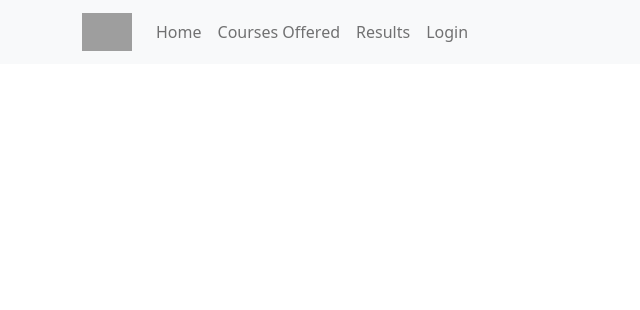
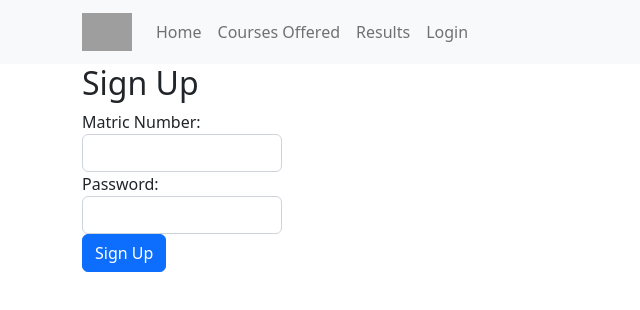
Before and after one commit to O-Hub-Nigeria/Personal-Student-Result-Center, a React (Create React App) app: page /signup in a window 1280 px wide. Shown: the top 310 px of the page, without its empty margins (0-640 px from the left). Built offline with nearby package versions, Linux system fonts and the light colour scheme; grey boxes are pictures that could not be loaded.

Commit message:
Update login and signup pages

```diff
--- a/src/App.js
+++ b/src/App.js
@@ -8,6 +8,7 @@ import './App.css';
 import ResultPage from './ResultPage';
 import CourseOfferedPage from './CourseOfferedPage';
 import LoginPage from './LoginPage';
+import SignupPage from './SignupPage';
 import HomePage from './HomePage';
 
 
@@ -73,7 +74,42 @@ function App() {
         }
     };
     const navigate = useNavigate();
+    const handleSignUp = async (matricNumber, password, setLoginStatus) => {
+        try {
+            // Get the Firestore instance
+            const firestore = getFirestore();
 
+            // Define the collection references
+            const studentsCollectionRef = collection(firestore, 'students');
+
+
+            // Get the document reference for the provided matric number
+            const docRef = doc(studentsCollectionRef, matricNumber);
+
+            // Check if the document exists
+            const docSnapshot = await getDoc(docRef);
+
+            if (docSnapshot.exists()) {
+                setLoginStatus('Account with this matric number already exists');
+            } else {
+                // No document found, create a new document for the student
+                const newStudent = {
+                    matricNumber: matricNumber,
+                    password: password,
+                    courses: [],
+                };
+
+                // Create a new document with the student's details
+                await setDoc(docRef, newStudent);
+                setLoginStatus('Account created successfully');
+
+                // Clear the matricNumber and password after creating the document
+                setStudent({ matricNumber: '', password: '', courses: [] });
+            }
+        } catch (error) {
+            console.error('Error creating/fetching student document:', error);
+        }
+    };
     const handleLogin = async (matricNumber, password, setLoginStatus) => {
         try {
             // Get the Firestore instance
@@ -89,6 +125,7 @@ function App() {
             // Check if the document exists
             const docSnapshot = await getDoc(docRef);
 
+                // Login functionality
                 if (docSnapshot.exists()) {
                     // A document with the matric number exists, check if the password matches
                     const existingStudent = docSnapshot.data();
@@ -117,25 +154,10 @@ function App() {
                     } else {
                         setLoginStatus('Incorrect password');
                     }
+                } else {
+                    setLoginStatus('Matric number does not exist');
+                }
 
-            } else {
-                // No document found, create a new document for the student
-                const newStudent = {
-                    matricNumber: matricNumber,
-                    password: password,
-                    courses: [],
-                };
-
-                // Create a new document with the student's details
-                await setDoc(docRef, newStudent);
-                setLoginStatus('Student document created successfully');
-
-                // Clear the matricNumber and password after creating the document
-                setStudent({ matricNumber: '', password: '', courses: [] });
-
-                // Redirect to Course Offered page
-                navigate('/course-offered');
-            }
         } catch (error) {
             console.error('Error creating/fetching student document:', error);
         }
@@ -158,6 +180,7 @@ function App() {
             <Routes>
                 <Route path="/" element={<HomePage student={student} setStudent={setStudent} />} />
                 {student.matricNumber ? (
+                    <>
                         <Route
                             path="/course-offered"
                             element={
@@ -168,11 +191,19 @@ function App() {
                                 />
                             }
                         />
+                        <Route
+                            path="/results"
+                            element={<ResultPage courses={student.courses} calculateCGPA={calculateCGPA} />}
+                        />
+                    </>
                 ) : (
+                    <>
                         <Route path="/login" element={<LoginPage handleLogin={handleLogin} />} />
+                        <Route path="/signup" element={<SignupPage handleSignUp={handleSignUp} />} />
+                    </>
                 )}
-                <Route path="/results" element={<ResultPage courses={student.courses} calculateCGPA={calculateCGPA} />} />
             </Routes>
+
         </div>
     );
 
--- a/src/LoginPage.js
+++ b/src/LoginPage.js
@@ -1,5 +1,6 @@
 import 'bootstrap/dist/css/bootstrap.min.css';
 import React, { useState } from 'react';
+import { Link } from 'react-router-dom';
 import './App.css';
 
 
@@ -30,7 +31,15 @@ function LoginPage({ handleLogin }) {
                     <div className="button-container text-center">
                         <button type="submit" className="btn btn-primary">Submit</button>
                     </div>
-                    <div className="form-group">{loginStatus && <p>{loginStatus}</p>}</div>
+                    <div className="form-group">
+                        {loginStatus && <p>{loginStatus}</p>}
+                        <p>
+                            New user?{' '}
+                            <Link to="/signup">
+                                Sign Up
+                            </Link>
+                        </p>
+                    </div>
                     </form>
                 </div>
             </div>
--- /dev/null
+++ b/src/SignupPage.js
@@ -0,0 +1,46 @@
+import 'bootstrap/dist/css/bootstrap.min.css';
+import React, { useState } from 'react';
+import './App.css';
+
+
+
+const SignupPage = ({ handleLogin, setLoginStatus }) => {
+    const [matricNumber, setMatricNumber] = useState('');
+    const [password, setPassword] = useState('');
+
+    const handleSubmit = (e) => {
+        e.preventDefault();
+        handleLogin(matricNumber, password, setLoginStatus, true);
+    };
+
+    return (
+        <div className="container ">
+            <div className="row justify-content-center">
+            <h2>Sign Up</h2>
+            <form onSubmit={handleSubmit}>
+                <div className="form-group">
+                    <label>Matric Number:</label>
+                    <input
+                            className="form-control input-field"
+                        type="text"
+                        value={matricNumber}
+                        onChange={(e) => setMatricNumber(e.target.value)}
+                    />
+                </div>
+                <div className="form-group">
+                    <label>Password:</label>
+                    <input
+                            className="form-control input-field"
+                        type="password"
+                        value={password}
+                        onChange={(e) => setPassword(e.target.value)}
+                    />
+                </div>
+                    <button type="submit" className="btn btn-primary text-center">Sign Up</button>
+            </form>
+            </div>
+            </div>
+    );
+};
+
+export default SignupPage;
```
Lines whose indentation alone changed are shown as unchanged.
